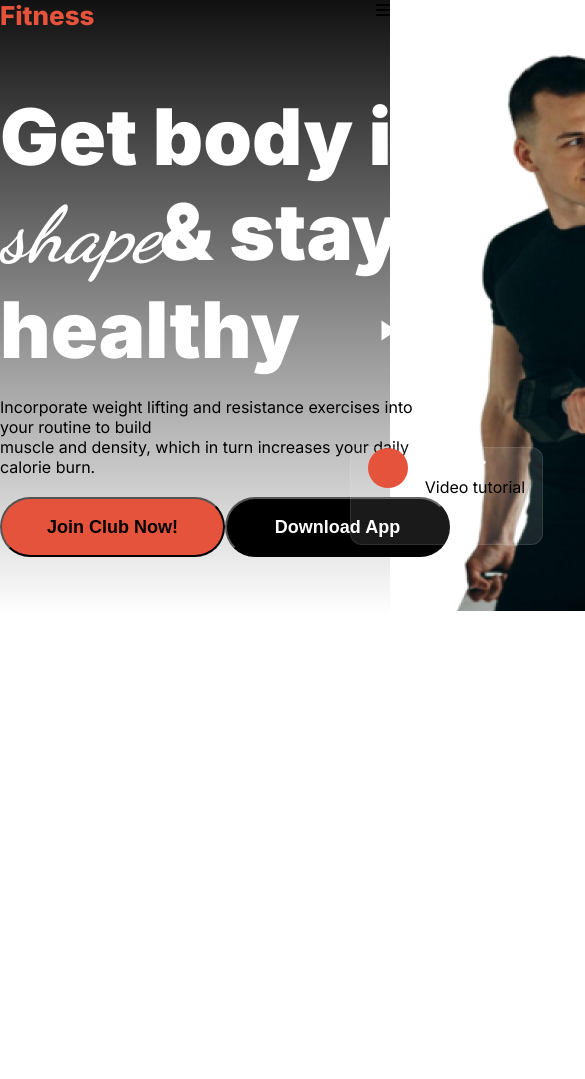
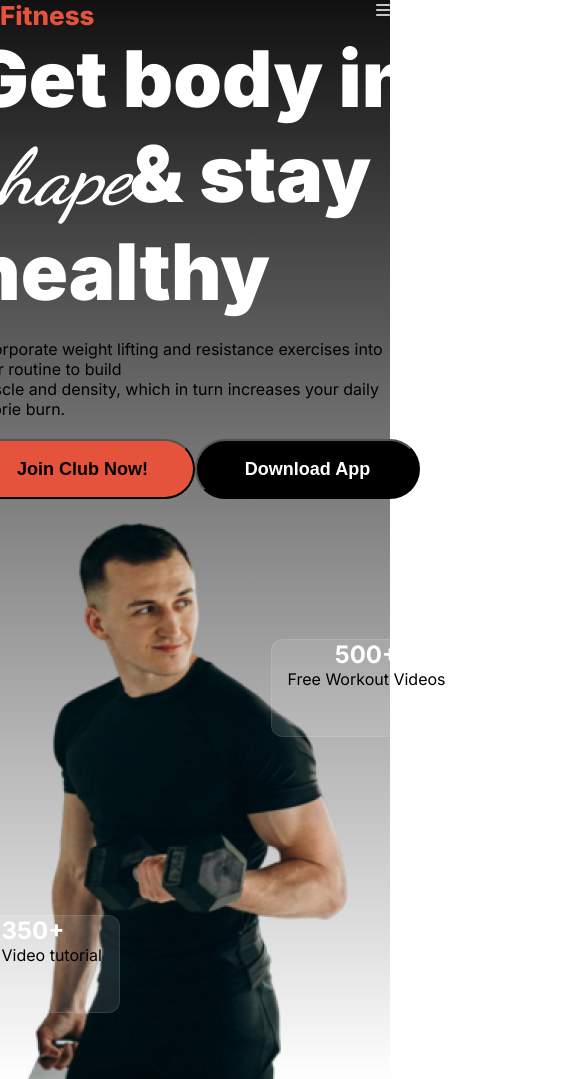
Before and after one commit to jaky-sheikh/batch-10-assignment-2, a plain HTML site: page index.html in a window 390 px wide. Shown: the top 1079 px of the page, 585 px wide, since content can reach past the window. Before the commit the page ends 844 px from the top, so only its background shows below. Drawn offline with Linux system fonts and the light colour scheme.

Commit message:
header responsive

```diff
--- a/index.html
+++ b/index.html
@@ -3,7 +3,7 @@
 <head>
     <meta charset="UTF-8">
     <meta name="viewport" content="width=device-width, initial-scale=1.0">
-    <title>Document</title>
+    <title>Fitness</title>
     <link rel="stylesheet" href="styles/style.css">
     <link rel="stylesheet" href="styles/responsive.css">
     <link rel="stylesheet" href="https://cdnjs.cloudflare.com/ajax/libs/font-awesome/6.6.0/css/all.min.css" integrity="sha512-Kc323vGBEqzTmouAECnVceyQqyqdsSiqLQISBL29aUW4U/M7pSPA/gEUZQqv1cwx4OnYxTxve5UMg5GT6L4JJg==" crossorigin="anonymous" referrerpolicy="no-referrer" />
--- a/styles/responsive.css
+++ b/styles/responsive.css
@@ -5,8 +5,13 @@
 @media screen and (max-width:576px) {
     .nav-hamburger{
         display: block;
+        color: rgb(200, 200, 200);
     }
     .para-home{
         display: none;
     }
+    .get-body-container{
+        flex-direction: column;
+    }
+
 }
--- a/styles/style.css
+++ b/styles/style.css
@@ -89,7 +89,7 @@ body{
     border: 1px solid rgba(255, 255, 255, 0.1);
     border-radius: 12px;
     background: rgba(255, 255, 255, 0.1);
-    width: 193px;
+    width: 12rem;
     height: 98px;
     text-align: center;
     position: absolute;
@@ -111,13 +111,13 @@ body{
     border: 1px solid rgba(255, 255, 255, 0.1);
     border-radius: 12px;
     background: rgba(255, 255, 255, 0.1);
-    width: 193px;
+    width: 12rem;
     height: 98px;
     display: flex;
     justify-content: space-evenly;
     position: absolute;
     bottom: 70px;
-    left: -100px;
+    right: 250px;
 
 }
 .div-circle{
```
